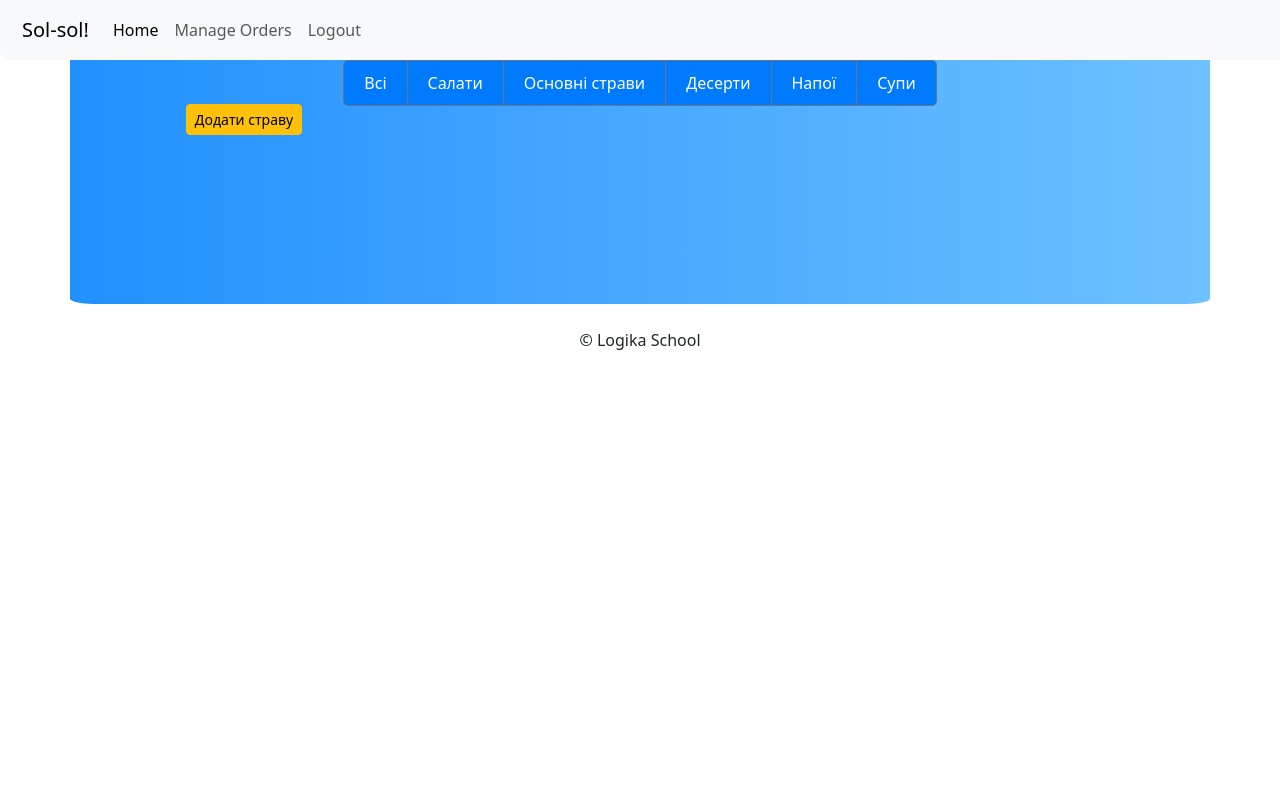
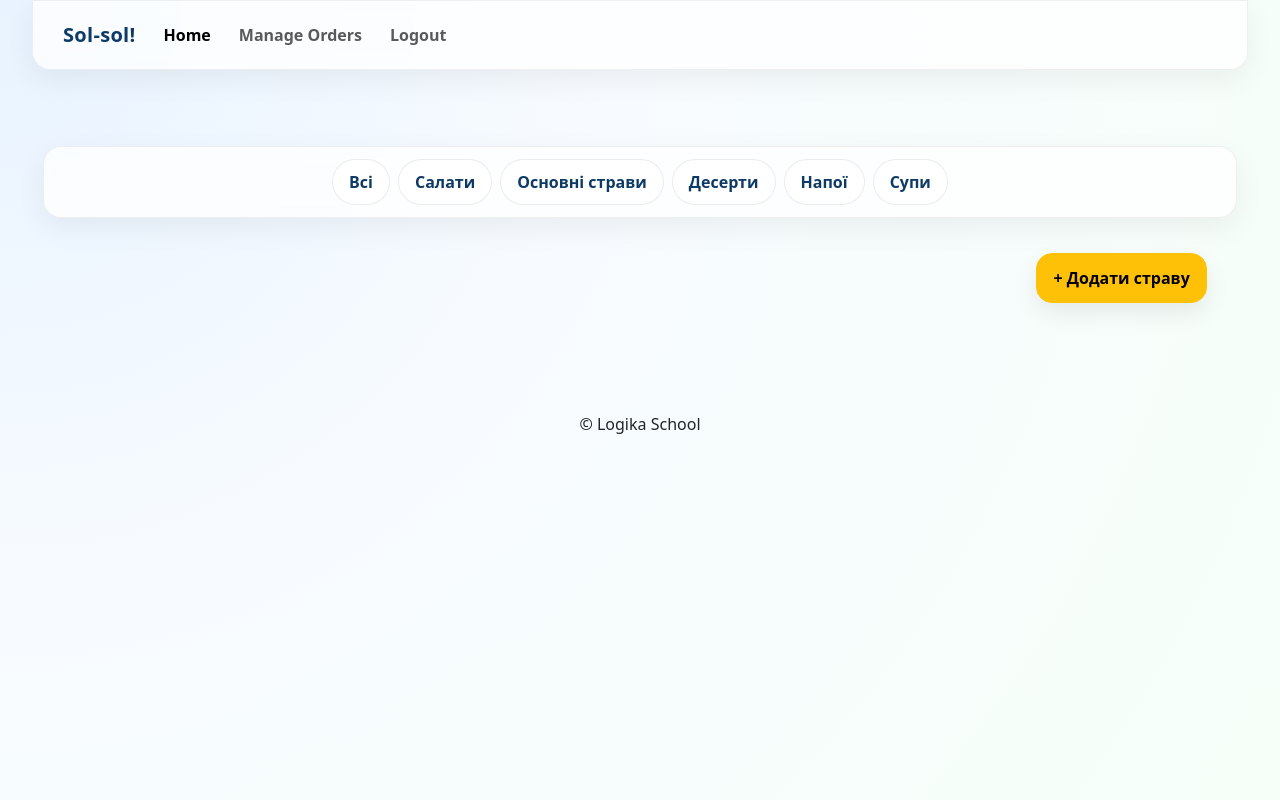
Before and after one commit to whatdouallwant/Restraunt_menu, a Django app: page / in a window 1280 px wide. Run offline with Django 5.2, Linux system fonts and the light colour scheme; the visitor is signed in with stand-in values (Sample User, id 1); data that the repository does not hold is empty.

Commit message:
added more style

```diff
--- a/static/css/style.css
+++ b/static/css/style.css
@@ -1,23 +1,171 @@
-.main_background {
-    background-image: linear-gradient(to right, #2190ff, #6ec1ff);
-    width: 2500px;
-    border-radius: 2%;
-}
-.my-btn {
-    background-color: #007bff;
-    color: rgb(255, 255, 255);
-    border-radius: 5px;
-    padding: 10px 20px;
-    text-decoration: none;
-}
+  body{
+    background: radial-gradient(circle at top left, #e8f3ff 0%, #f7fbff 40%, #f6fff8 100%);
+    min-height: 100vh;
+  }
 
-.order_container {
-    margin-top: 100px;
-    margin-left: 450px;
-    position: relative;
-    max-width: 600px;
-    background-color: rgb(54, 164, 255);
-    padding: 20px;
-    border-radius: 10px;
-    height: 400px;
-}
+  .page-wrap{
+    padding-top: 130px;
+    padding-bottom: 60px;
+  }
+
+  .glass-nav{
+    width: 1300px;
+    margin: auto;
+    border-bottom-left-radius: 18px;
+    border-bottom-right-radius: 18px;
+    padding: 14px 18px;
+    background: rgba(255,255,255,0.75) !important;
+    backdrop-filter: blur(10px);
+    border: 1px solid rgba(0,0,0,0.06);
+    box-shadow: 0 10px 30px rgba(0,0,0,0.06);
+  }
+
+  .navbar-brand{
+    font-weight: 800;
+    letter-spacing: 0.3px;
+    color: #0d3b66 !important;
+  }
+
+  .nav-link{
+    font-weight: 600;
+    border-radius: 12px;
+    padding: 8px 12px !important;
+    transition: 0.2s ease;
+  }
+  .nav-link:hover{
+    background: rgba(13, 59, 102, 0.08);
+  }
+
+  .category-bar{
+    width: 1300px;
+    margin: 0 auto;
+    padding: 12px;
+    border-radius: 18px;
+    background: rgba(255,255,255,0.75);
+    backdrop-filter: blur(10px);
+    border: 1px solid rgba(0,0,0,0.06);
+    box-shadow: 0 10px 30px rgba(0,0,0,0.06);
+  }
+
+  .category-btn{
+    border-radius: 999px !important;
+    padding: 10px 16px !important;
+    font-weight: 700;
+    border: 1px solid rgba(0,0,0,0.08) !important;
+    background: rgba(255,255,255,0.8) !important;
+    color: #0d3b66 !important;
+    transition: 0.2s ease;
+  }
+  .category-btn:hover{
+    transform: translateY(-2px);
+    box-shadow: 0 10px 20px rgba(0,0,0,0.08);
+    background: #ffffff !important;
+  }
+
+  .dish-grid{
+    width: 1300px;
+    margin: 0 auto;
+    padding: 25px 0;
+  }
+
+  .dish-card{
+    border-radius: 22px;
+    border: 1px solid rgba(0,0,0,0.06);
+    background: rgba(255,255,255,0.85);
+    backdrop-filter: blur(8px);
+    overflow: hidden;
+    box-shadow: 0 10px 25px rgba(0,0,0,0.06);
+    transition: 0.25s ease;
+    height: 100%;
+  }
+  .dish-card:hover{
+    transform: translateY(-4px);
+    box-shadow: 0 18px 40px rgba(0,0,0,0.10);
+  }
+
+  .dish-img{
+    width: 100%;
+    height: 100%;
+    object-fit: cover;
+    min-height: 170px;
+  }
+
+  .dish-title{
+    font-weight: 800;
+    color: #0d3b66;
+    margin-bottom: 8px;
+  }
+
+  .dish-desc{
+    color: rgba(0,0,0,0.65);
+    font-size: 0.95rem;
+    line-height: 1.35;
+    margin-bottom: 12px;
+  }
+
+  .dish-price{
+    font-weight: 800;
+    color: #1b7f5a;
+    margin-bottom: 12px;
+  }
+
+  .btn-soft{
+    border-radius: 14px;
+    font-weight: 700;
+    padding: 10px 14px;
+    border: 1px solid rgba(0,0,0,0.08);
+    transition: 0.2s ease;
+  }
+  .btn-soft:hover{
+    transform: translateY(-2px);
+  }
+
+  .btn-main{
+    background: linear-gradient(135deg, #1f7cff, #39c6ff);
+    border: none;
+    color: white;
+  }
+
+  .btn-main:hover{
+    filter: brightness(0.97);
+    box-shadow: 0 12px 22px rgba(31,124,255,0.25);
+  }
+
+  .btn-details{
+    background: rgba(13,59,102,0.08);
+    color: #0d3b66;
+  }
+
+  .btn-details:hover{
+    background: rgba(13,59,102,0.12);
+  }
+
+  .glass-card{
+    border-radius: 28px;
+    background: rgba(255,255,255,0.85);
+    backdrop-filter: blur(10px);
+    border: 1px solid rgba(0,0,0,0.06);
+    box-shadow: 0 15px 40px rgba(0,0,0,0.08);
+    overflow: hidden;
+    }
+
+  .admin-add-wrap{
+    width: 1300px;
+    margin: 0 auto;
+    display: flex;
+    justify-content: flex-end;
+    padding-top: 10px;
+  }
+
+  .admin-add-btn{
+    border-radius: 16px;
+    font-weight: 800;
+    padding: 12px 16px;
+    box-shadow: 0 10px 25px rgba(0,0,0,0.08);
+  }
+
+  @media (max-width: 1400px){
+    .glass-nav, .category-bar, .dish-grid, .admin-add-wrap{
+      width: 95%;
+    }
+  }
--- a/templates/base.html
+++ b/templates/base.html
@@ -16,6 +16,10 @@
 <body>
 
     {% block content %}
+    <main>
+        <div class="main_background">
+
+        </div>
 
     {% endblock %}
     </main>
--- a/templates/menu/home.html
+++ b/templates/menu/home.html
@@ -2,19 +2,23 @@
 
 {% block content %}
 
-<div class="container main_background">
-  <nav class="navbar navbar-expand-lg bg-body-tertiary fixed-top"
-  style="width: 1300px; margin: auto; border-bottom-left-radius: 10px; border-bottom-right-radius: 10px; padding: 10px;">
+<div class="container-fluid page-wrap">
+
+  <nav class="navbar navbar-expand-lg fixed-top glass-nav">
     <div class="container-fluid">
       <a class="navbar-brand">Sol-sol!</a>
-      <button class="navbar-toggler" type="button" data-bs-toggle="collapse" data-bs-target="#navbarNav" aria-controls="navbarNav" aria-expanded="false" aria-label="Toggle navigation">
+
+      <button class="navbar-toggler" type="button" data-bs-toggle="collapse" data-bs-target="#navbarNav"
+              aria-controls="navbarNav" aria-expanded="false" aria-label="Toggle navigation">
         <span class="navbar-toggler-icon"></span>
       </button>
+
       <div class="collapse navbar-collapse" id="navbarNav">
-        <ul class="navbar-nav">
+        <ul class="navbar-nav gap-1">
           <li class="nav-item">
             <a class="nav-link active" aria-current="page" href="{% url 'home' %}">Home</a>
           </li>
+
           {% if user.is_authenticated %}
             {% if not user.is_staff %}
               <li class="nav-item">
@@ -25,10 +29,12 @@
                 <a class="nav-link" href="{% url 'admin_orders' %}">Manage Orders</a>
               </li>
             {% endif %}
+
             <li class="nav-item">
               <a class="nav-link" href="{% url 'logout' %}">Logout</a>
             </li>
           {% endif %}
+
           {% if not user.is_authenticated %}
             <li class="nav-item">
               <a class="nav-link" href="{% url 'register' %}">Register</a>
@@ -42,58 +48,72 @@
     </div>
   </nav>
 
-  <div class="container mt-4" >
-    <form method="get" action="{% url 'filter_by_category' category='all' %}" class="d-flex flex-column align-items-center fixed-top"
-    style="margin-top: 40px; padding: 20px; border-radius:10px;">
-      <div class="btn-group" role="group" aria-label="Basic example">
-        <a href="{% url 'home' %}" class="btn btn-secondary my-btn">Всі</a>
-        <a href="{% url 'filter_by_category' category='salad' %}" class="btn btn-secondary my-btn">Салати</a>
-        <a href="{% url 'filter_by_category' category='main_course' %}" class="btn btn-secondary my-btn">Основні страви</a>
-        <a href="{% url 'filter_by_category' category='dessert' %}" class="btn btn-secondary my-btn">Десерти</a>
-        <a href="{% url 'filter_by_category' category='beverage' %}" class="btn btn-secondary my-btn">Напої</a>
-        <a href="{% url 'filter_by_category' category='soup' %}" class="btn btn-secondary my-btn">Супи</a>
+  <div class="category-bar mt-3">
+    <div class="d-flex flex-wrap gap-2 justify-content-center">
+      <a href="{% url 'home' %}" class="btn category-btn">Всі</a>
+      <a href="{% url 'filter_by_category' category='salad' %}" class="btn category-btn">Салати</a>
+      <a href="{% url 'filter_by_category' category='main_course' %}" class="btn category-btn">Основні страви</a>
+      <a href="{% url 'filter_by_category' category='dessert' %}" class="btn category-btn">Десерти</a>
+      <a href="{% url 'filter_by_category' category='beverage' %}" class="btn category-btn">Напої</a>
+      <a href="{% url 'filter_by_category' category='soup' %}" class="btn category-btn">Супи</a>
     </div>
-    </form>
-    <div class="row mt-4" style="padding: 40px;">
+  </div>
+
+  <div class="dish-grid">
+    <div class="row g-4">
       {% for dish in dishes %}
-        <div class="card mb-3" style="max-width: 540px;">
+        <div class="col-12 col-md-6">
+          <div class="dish-card">
             <div class="row g-0">
               <div class="col-md-4">
                 {% if dish.image %}
-              <img src="{{ dish.image.url }}" class="img-fluid rounded-start" alt="{{ dish.name }}">
+                  <img src="{{ dish.image.url }}" class="dish-img" alt="{{ dish.name }}">
+                {% else %}
+                  <div class="d-flex align-items-center justify-content-center h-100"
+                       style="min-height:170px; background: rgba(0,0,0,0.03);">
+                    <span class="text-muted fw-semibold">Немає фото</span>
+                  </div>
                 {% endif %}
               </div>
+
               <div class="col-md-8">
-            <div class="card-body">
-              <h5 class="card-title">{{ dish.name }}</h5>
-              <p class="card-text">{{ dish.description }}</p>
-              <p class="card-text">{{ dish.price }} ГРН / {{ dish.simelions }} §</p>
+                <div class="p-3 p-md-4">
+                  <h5 class="dish-title">{{ dish.name }}</h5>
+                  <p class="dish-desc">{{ dish.description }}</p>
+                  <div class="dish-price">{{ dish.price }} ГРН / {{ dish.simelions }} §</div>
+
+                  <div class="d-flex flex-wrap gap-2">
                     {% if not user.is_staff %}
-                <a href="{% url 'add_to_cart' dish.id %}" class="my-btn">Додати до кошика</a>
+                      <a href="{% url 'add_to_cart' dish.id %}" class="btn btn-soft btn-main">
+                        Додати до кошика
+                      </a>
                     {% else %}
-                  <a href="{% url 'dish_edit_view' dish.id %}" class="btn btn-warning btn-sm">Редагувати</a>
+                      <a href="{% url 'dish_edit_view' dish.id %}" class="btn btn-soft btn-warning">
+                        Редагувати
+                      </a>
                     {% endif %}
-                <a href="{% url 'dish_detail' dish.id %}" class="btn btn-secondary">Детальніше</a>
+
+                    <a href="{% url 'dish_detail' dish.id %}" class="btn btn-soft btn-details">
+                      Детальніше
+                    </a>
+                  </div>
+
+                </div>
               </div>
             </div>
           </div>
         </div>
       {% endfor %}
     </div>
-    <div class="button" style="width: 300px; height: 200px; margin-right: 200px; text-align: center; margin-bottom: 20px;">
+
     {% if user.is_staff %}
-        <a href="{% url 'add_new_dish' %}" class="btn btn-warning btn-sm">Додати страву</a>
+      <div class="admin-add-wrap mt-4">
+        <a href="{% url 'add_new_dish' %}" class="btn btn-warning admin-add-btn">
+          + Додати страву
+        </a>
+      </div>
     {% endif %}
   </div>
+
 </div>
-</div>
-
-
-
-
-
-
-
-
-
 {% endblock %}
```
Also changed, not shown: templates/menu/dish_info.html (+28 -7 lines), media/Gemini_Generated_Image_km7yprkm7yprkm7y.png (added). Lines whose indentation alone changed are shown as unchanged.
